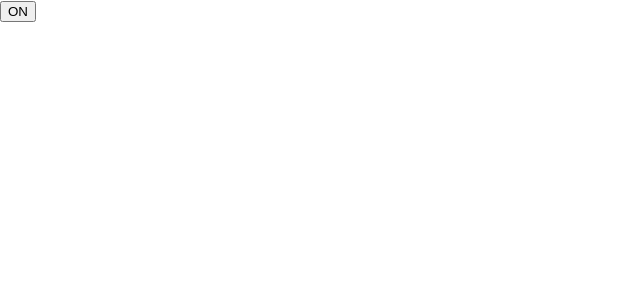
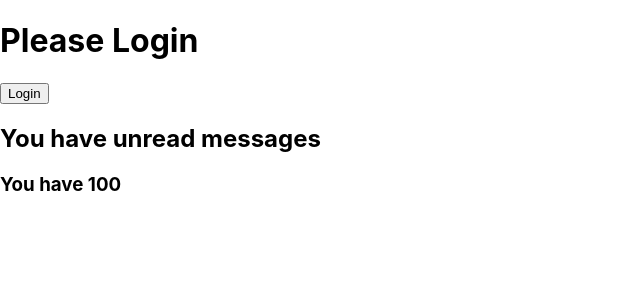
Before and after one commit to SyedMDAli/ReactLearning, a React (Create React App) app: page / in a window 1280 px wide. Shown: the top 300 px of the page, without its empty margins (0-640 px from the left). Built offline with nearby package versions, Linux system fonts and the light colour scheme.

Commit message:
Conditional Redndering

```diff
--- a/src/App.js
+++ b/src/App.js
@@ -4,8 +4,12 @@ import './App.css';
 import Welcome from './Welcome';
 import Message from './Message';
 import Clock from './Clock';
+
+import ToggleButton from './ToggleButton';
+
+import Greeting from './Greeting'
 */
-import ToggleButton from './ToggleButton';
+import LoginControl from './LoginControl';
 function App() {
   /*
   function formatName(userName){
@@ -40,13 +44,20 @@ function App() {
       <Clock date={new Date()} />
     </div>
   );
-  */
+
 
   return (
     <div>
       <ToggleButton/>
     </div>
   );
+   */
+
+   return (
+    <div>
+      <LoginControl hasNewMessages={true} credit={100}/>
+    </div>
+  );
 
 }
 
--- /dev/null
+++ b/src/Greeting.js
@@ -0,0 +1,11 @@
+import UserGreeting from './UserGreeting';
+import GuestGreeting from './GuestGreeting';
+function Greeting(props) {
+	if(props.isLoggedIn){
+		return <UserGreeting/>
+	}else{
+		return <GuestGreeting/>
+	}
+}
+
+export default Greeting;
--- /dev/null
+++ b/src/GuestGreeting.js
@@ -0,0 +1,5 @@
+function GuestGreeting() {
+	return <h1>Please Login</h1>
+}
+
+export default GuestGreeting;
--- /dev/null
+++ b/src/LoginButton.js
@@ -0,0 +1,4 @@
+function LoginButton(props) {
+	return (<button onClick={props.onClick}>Login</button>)
+}
+export default LoginButton
--- /dev/null
+++ b/src/LoginControl.js
@@ -0,0 +1,34 @@
+import React from 'react';
+import LoginButton from './LoginButton';
+import LogoutButton from './LogoutButton';
+import Greeting from './Greeting';
+class LoginControl extends React.Component{
+	constructor(props){
+		super(props);
+		this.state = { isLoggedIn: false};
+	}
+
+	handleLoginClick = () =>{
+		this.setState({isLoggedIn : true });
+	}
+	handleLogoutClick = () =>{
+		this.setState({isLoggedIn : false });
+	}
+	render(){
+		let button;
+		if(this.state.isLoggedIn){
+			button = <LogoutButton onClick={this.handleLogoutClick}/>
+		}else{
+			button = <LoginButton onClick={this.handleLoginClick}/>
+		}
+		return (
+			<div>
+				<Greeting isLoggedIn = {this.state.isLoggedIn}/>
+				{button}
+				{this.props.hasNewMessages && <h2>You have unread messages</h2>}
+				{this.props.credit > 0 ? (<h3>You have {this.props.credit}</h3>) : (<h3>You have no credit</h3>) }
+			</div>
+		)
+	}
+}
+export default LoginControl;
--- /dev/null
+++ b/src/LogoutButton.js
@@ -0,0 +1,4 @@
+function LogoutButton(props) {
+	return (<button onClick={props.onClick}>Logout</button>)
+}
+export default LogoutButton
--- /dev/null
+++ b/src/UserGreeting.js
@@ -0,0 +1,4 @@
+function UserGreeting() {
+	return <h1>Welcome Back!</h1>
+}
+export default UserGreeting;
```
